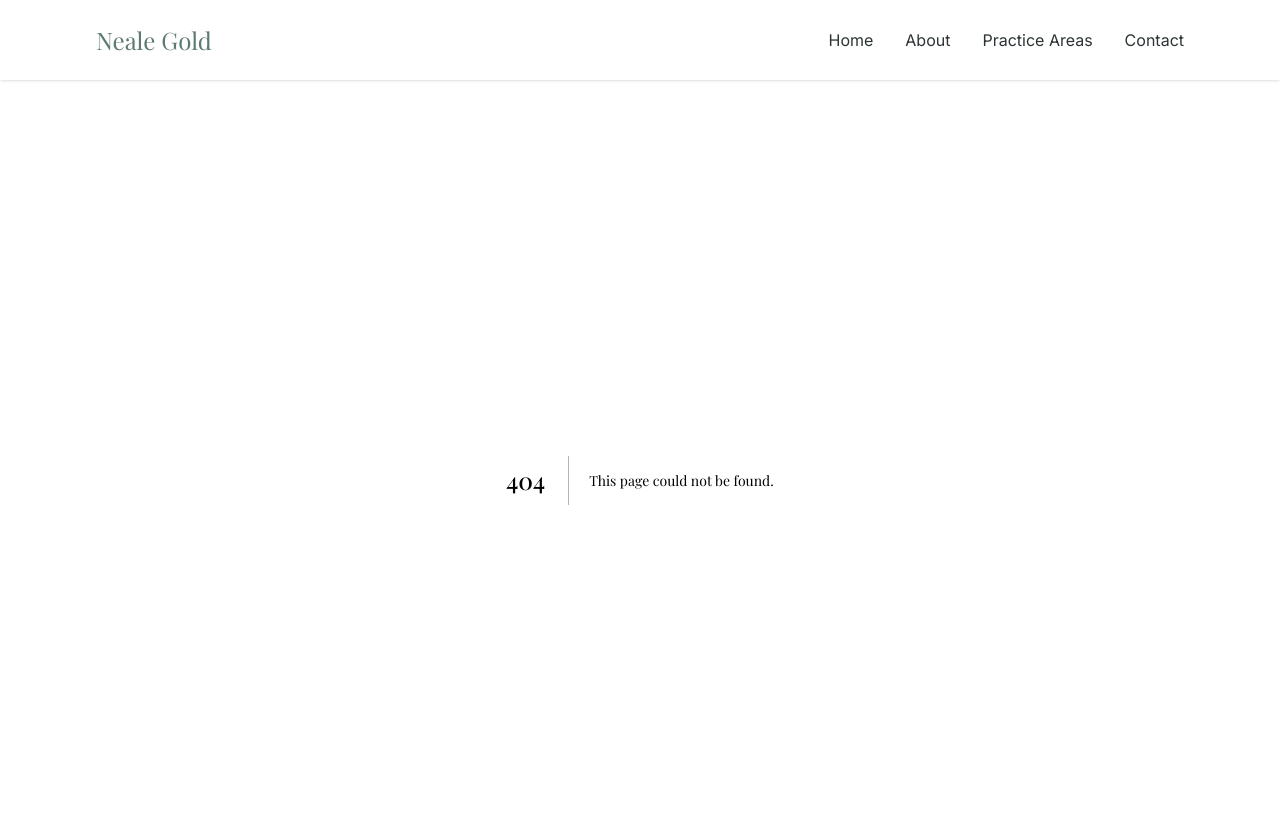
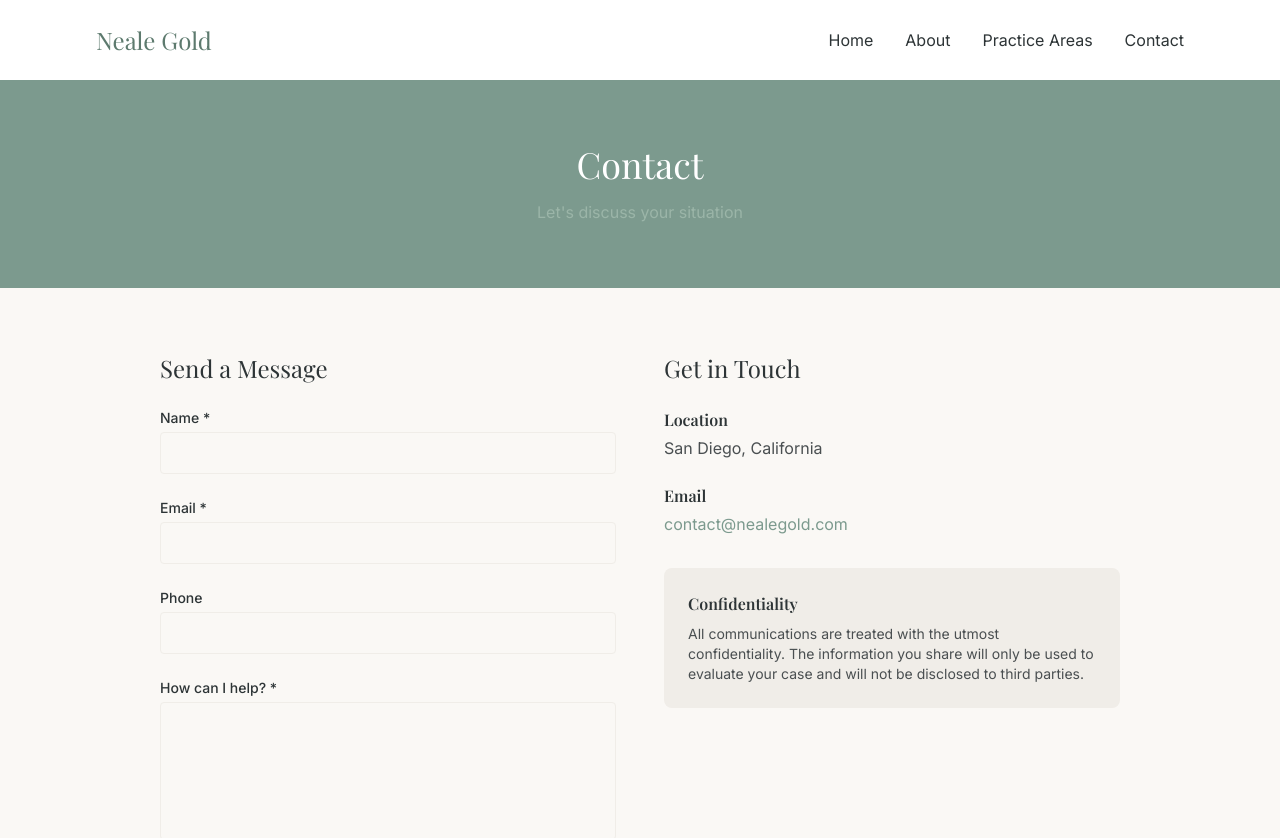
Before and after one commit to zdorward/neale-website, a Next.js app in the folder neale-website/: page /contact in a window 1280 px wide. Before the commit this address had no page. Shown: the top 838 px of the page. Built offline with nearby package versions, Linux system fonts and the light colour scheme; a web font is replaced by a local one.

Commit message:
feat: build Contact page with form

```diff
--- /dev/null
+++ b/neale-website/app/contact/page.tsx
@@ -0,0 +1,73 @@
+import type { Metadata } from "next";
+import ContactForm from "@/components/ContactForm";
+
+export const metadata: Metadata = {
+  title: "Contact | Neale Gold - Family Law Attorney",
+  description:
+    "Contact Neale Gold for a consultation about your family law matter in San Diego.",
+};
+
+export default function Contact() {
+  return (
+    <div>
+      {/* Header */}
+      <section className="bg-sage py-16">
+        <div className="max-w-4xl mx-auto px-4 sm:px-6 lg:px-8 text-center">
+          <h1 className="text-4xl text-white">Contact</h1>
+          <p className="text-sage-light mt-4">
+            Let&apos;s discuss your situation
+          </p>
+        </div>
+      </section>
+
+      {/* Contact Content */}
+      <section className="py-16">
+        <div className="max-w-5xl mx-auto px-4 sm:px-6 lg:px-8">
+          <div className="grid grid-cols-1 md:grid-cols-2 gap-12">
+            {/* Contact Form */}
+            <div>
+              <h2 className="text-2xl text-charcoal mb-6">Send a Message</h2>
+              <ContactForm />
+            </div>
+
+            {/* Contact Info */}
+            <div>
+              <h2 className="text-2xl text-charcoal mb-6">Get in Touch</h2>
+
+              <div className="space-y-6">
+                <div>
+                  <h3 className="font-semibold text-charcoal mb-1">Location</h3>
+                  <p className="text-charcoal-light">
+                    San Diego, California
+                  </p>
+                </div>
+
+                <div>
+                  <h3 className="font-semibold text-charcoal mb-1">Email</h3>
+                  <a
+                    href="mailto:contact@nealegold.com"
+                    className="text-sage hover:text-sage-dark transition-colors"
+                  >
+                    contact@nealegold.com
+                  </a>
+                </div>
+
+                <div className="bg-cream-dark p-6 rounded-lg mt-8">
+                  <h3 className="font-semibold text-charcoal mb-2">
+                    Confidentiality
+                  </h3>
+                  <p className="text-charcoal-light text-sm">
+                    All communications are treated with the utmost
+                    confidentiality. The information you share will only be
+                    used to evaluate your case and will not be disclosed to
+                    third parties.
+                  </p>
+                </div>
+              </div>
+            </div>
+          </div>
+        </div>
+      </section>
+    </div>
+  );
+}
```
